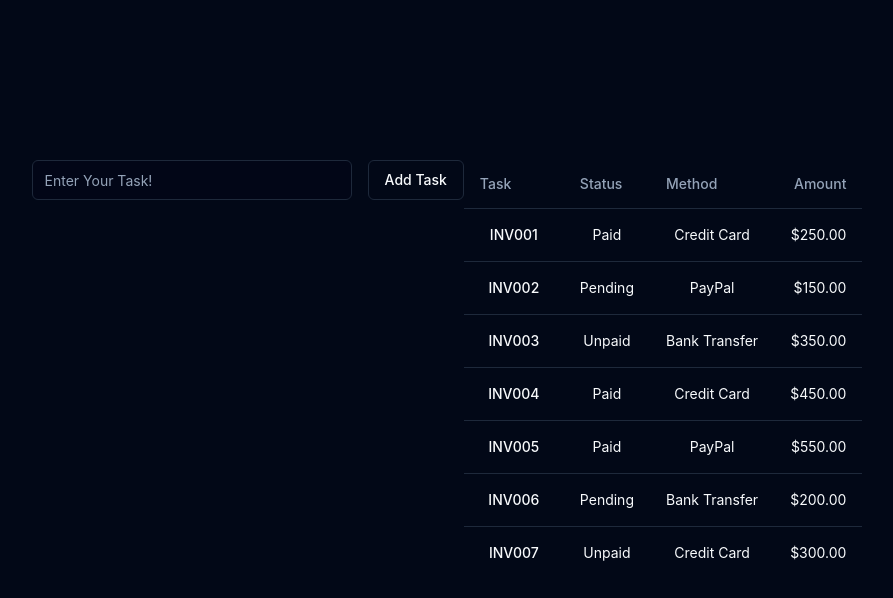
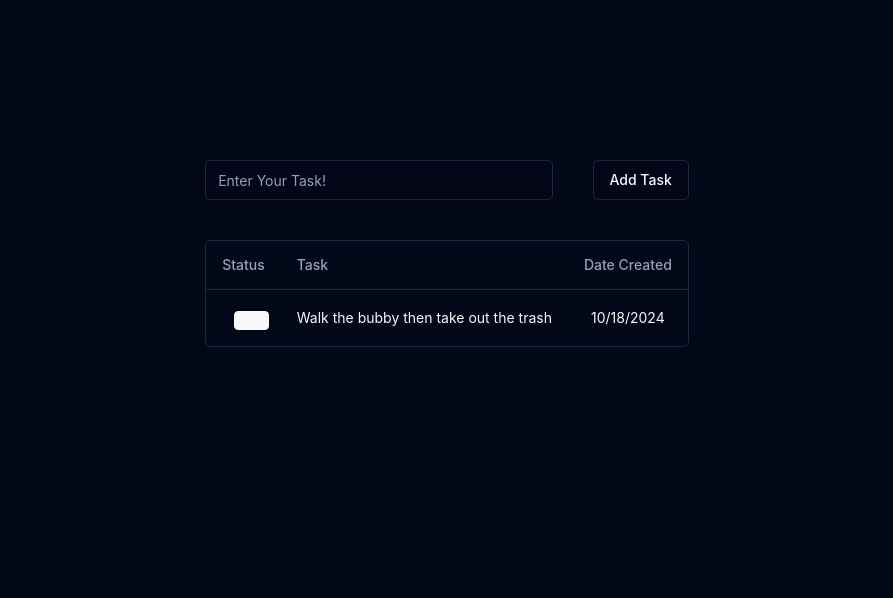
Before and after one commit to ashuaibi99/ayman-task-manager, a React (Vite) app in the folder task-manager/: page / in a window 1280 px wide. Shown: the top 598 px of the page, without its empty margins (193-1086 px from the left). Built offline with nearby package versions, Linux system fonts and the light colour scheme.

Commit message:
Added add functionality, correct dates, and ability to update status

```diff
--- a/task-manager/src/App.tsx
+++ b/task-manager/src/App.tsx
@@ -2,95 +2,76 @@ import './App.css'
 import { Input } from "@/components/ui/input"
 import { Button } from "@/components/ui/button"
 import { ThemeProvider } from "@/components/ui/theme-provider"
-import {
-  Table,
-  TableBody,
-  TableCaption,
-  TableCell,
-  TableFooter,
-  TableHead,
-  TableHeader,
-  TableRow,
-} from "@/components/ui/table"
+import { Task, columns } from "./columns"
+import { useState, useEffect } from 'react'
+import { DataTable } from "./data-table"
 
 
-const invoices = [
-  {
-    invoice: "INV001",
-    paymentStatus: "Paid",
-    totalAmount: "$250.00",
-    paymentMethod: "Credit Card",
-  },
-  {
-    invoice: "INV002",
-    paymentStatus: "Pending",
-    totalAmount: "$150.00",
-    paymentMethod: "PayPal",
-  },
-  {
-    invoice: "INV003",
-    paymentStatus: "Unpaid",
-    totalAmount: "$350.00",
-    paymentMethod: "Bank Transfer",
-  },
-  {
-    invoice: "INV004",
-    paymentStatus: "Paid",
-    totalAmount: "$450.00",
-    paymentMethod: "Credit Card",
-  },
-  {
-    invoice: "INV005",
-    paymentStatus: "Paid",
-    totalAmount: "$550.00",
-    paymentMethod: "PayPal",
-  },
-  {
-    invoice: "INV006",
-    paymentStatus: "Pending",
-    totalAmount: "$200.00",
-    paymentMethod: "Bank Transfer",
-  },
-  {
-    invoice: "INV007",
-    paymentStatus: "Unpaid",
-    totalAmount: "$300.00",
-    paymentMethod: "Credit Card",
-  },
-]
+// TODO: Combobox instead of status box, and then a deletion tab.
+
+
+async function getData(): Promise<Task[]> {
+  return [
+    {
+      id: 1,
+      task: "Walk the bubby then take out the trash",
+      status: "",
+      dateCreated: "10/18/2024",
+    },
+  ]
+}
+
 
 function App() {
+
+  const [data, setData] = useState<Task[]>([])
+  const [newTask, setNewTask] = useState("")
+
+
+  useEffect(() => {
+    async function fetchData(){
+      const tasksData = await getData()
+      setData(tasksData)
+    }
+    fetchData()
+  }, [])
+
+  function handleInput(event: { target: { value: string } }){
+    setNewTask(event.target.value)
+  }
+
+  function getDate(){
+    let today = new Date();
+    const dd = String(today.getDate()).padStart(2, '0');
+    const mm = String(today.getMonth() + 1).padStart(2, '0');
+    const yyyy = today.getFullYear();
+    today =  mm + '/' + dd + '/' + yyyy;
+    return today
+
+  }
+
+  function addTask(){
+    const generateTask: Task =
+    {
+      id: data.length + 1,
+      task: newTask,
+      status: "unchecked",
+      dateCreated: getDate().toString()
+    }
+    setData([...data, generateTask]);
+    setNewTask("")
+  }
+
   return (
     <ThemeProvider defaultTheme="dark">
-      <div className="flex h-screen mt-32">
-        <div className="bg-zinc dark w-80"  >
-          <Input type="text" placeholder="Enter Your Task!" />
+      <div className="flex-col items-center h-screen mt-32">
+        <div className="flex bg-zinc dark w-500"  >
+          <Input className="mr-10" type="text" value={newTask} onChange={handleInput} placeholder="Enter Your Task!" />
+          <Button variant="outline" onClick={addTask}> Add Task </Button>
         </div>
-        <div className="bg-zinc dark flex ml-4 " >
-          <Button variant="outline"> Add Task </Button>
+        <div className="flex-col mt-10">
+          {data.length > 0 ? <DataTable columns={columns} data={data} /> : <p>Loading...</p>}
         </div>
-        <div>
-          <Table>
-        <TableHeader>
-          <TableRow>
-            <TableHead className="w-[100px]">Task</TableHead>
-            <TableHead>Status</TableHead>
-            <TableHead>Method</TableHead>
-            <TableHead className="text-right">Amount</TableHead>
-          </TableRow>
-        </TableHeader>
-        <TableBody>
-          {invoices.map((invoice) => (
-            <TableRow key={invoice.invoice}>
-              <TableCell className="font-medium">{invoice.invoice}</TableCell>
-              <TableCell>{invoice.paymentStatus}</TableCell>
-              <TableCell>{invoice.paymentMethod}</TableCell>
-              <TableCell className="text-right">{invoice.totalAmount}</TableCell>
-            </TableRow>
-          ))}
-        </TableBody>
-      </Table>
-      </div>
       </div>
     </ThemeProvider>
   )
--- /dev/null
+++ b/task-manager/src/columns.tsx
@@ -0,0 +1,33 @@
+"use client"
+
+import { ColumnDef } from "@tanstack/react-table"
+import { Checkbox } from "@/components/ui/checkbox"
+
+export type Task = {
+  id: number
+  task: string
+  status: string
+  dateCreated: string
+}
+
+export const columns: ColumnDef<Task>[] = [
+  {
+    accessorKey: "status",
+    header: "Status",
+    cell: ({ row }) => (
+      <Checkbox
+        checked={row.getIsSelected()}
+        onCheckedChange={(value) => row.toggleSelected(!!value)}
+        aria-label="Select row"
+      />
+    ),
+  },
+  {
+    accessorKey: "task",
+    header: "Task",
+  },
+  {
+    accessorKey: "dateCreated",
+    header: "Date Created",
+  },
+]
--- a/task-manager/src/components/ui/button.tsx
+++ b/task-manager/src/components/ui/button.tsx
@@ -5,19 +5,19 @@ import { cva, type VariantProps } from "class-variance-authority"
 import { cn } from "@/lib/utils"
 
 const buttonVariants = cva(
-  "inline-flex items-center justify-center gap-2 whitespace-nowrap rounded-md text-sm font-medium ring-offset-background transition-colors focus-visible:outline-none focus-visible:ring-2 focus-visible:ring-ring focus-visible:ring-offset-2 disabled:pointer-events-none disabled:opacity-50 [&_svg]:pointer-events-none [&_svg]:size-4 [&_svg]:shrink-0",
+  "inline-flex items-center justify-center gap-2 whitespace-nowrap rounded-md text-sm font-medium ring-offset-white transition-colors focus-visible:outline-none focus-visible:ring-2 focus-visible:ring-slate-950 focus-visible:ring-offset-2 disabled:pointer-events-none disabled:opacity-50 [&_svg]:pointer-events-none [&_svg]:size-4 [&_svg]:shrink-0 dark:ring-offset-slate-950 dark:focus-visible:ring-slate-300",
   {
     variants: {
       variant: {
-        default: "bg-primary text-primary-foreground hover:bg-primary/90",
+        default: "bg-slate-900 text-slate-50 hover:bg-slate-900/90 dark:bg-slate-50 dark:text-slate-900 dark:hover:bg-slate-50/90",
         destructive:
-          "bg-destructive text-destructive-foreground hover:bg-destructive/90",
+          "bg-red-500 text-slate-50 hover:bg-red-500/90 dark:bg-red-900 dark:text-slate-50 dark:hover:bg-red-900/90",
         outline:
-          "border border-input bg-background hover:bg-accent hover:text-accent-foreground",
+          "border border-slate-200 bg-white hover:bg-slate-100 hover:text-slate-900 dark:border-slate-800 dark:bg-slate-950 dark:hover:bg-slate-800 dark:hover:text-slate-50",
         secondary:
-          "bg-secondary text-secondary-foreground hover:bg-secondary/80",
-        ghost: "hover:bg-accent hover:text-accent-foreground",
-        link: "text-primary underline-offset-4 hover:underline",
+          "bg-slate-100 text-slate-900 hover:bg-slate-100/80 dark:bg-slate-800 dark:text-slate-50 dark:hover:bg-slate-800/80",
+        ghost: "hover:bg-slate-100 hover:text-slate-900 dark:hover:bg-slate-800 dark:hover:text-slate-50",
+        link: "text-slate-900 underline-offset-4 hover:underline dark:text-slate-50",
       },
       size: {
         default: "h-10 px-4 py-2",
--- /dev/null
+++ b/task-manager/src/components/ui/checkbox.tsx
@@ -0,0 +1,28 @@
+import * as React from "react"
+import * as CheckboxPrimitive from "@radix-ui/react-checkbox"
+import { Check } from "lucide-react"
+
+import { cn } from "@/lib/utils"
+
+const Checkbox = React.forwardRef<
+  React.ElementRef<typeof CheckboxPrimitive.Root>,
+  React.ComponentPropsWithoutRef<typeof CheckboxPrimitive.Root>
+>(({ className, ...props }, ref) => (
+  <CheckboxPrimitive.Root
+    ref={ref}
+    className={cn(
+      "peer h-4 w-4 shrink-0 rounded-sm border border-slate-200 border-slate-900 ring-offset-white focus-visible:outline-none focus-visible:ring-2 focus-visible:ring-slate-950 focus-visible:ring-offset-2 disabled:cursor-not-allowed disabled:opacity-50 data-[state=checked]:bg-slate-900 data-[state=checked]:text-slate-50 dark:border-slate-800 dark:border-slate-50 dark:ring-offset-slate-950 dark:focus-visible:ring-slate-300 dark:data-[state=checked]:bg-slate-50 dark:data-[state=checked]:text-slate-900",
+      className
+    )}
+    {...props}
+  >
+    <CheckboxPrimitive.Indicator
+      className={cn("flex items-center justify-center text-current")}
+    >
+      <Check className="h-4 w-4" />
+    </CheckboxPrimitive.Indicator>
+  </CheckboxPrimitive.Root>
+))
+Checkbox.displayName = CheckboxPrimitive.Root.displayName
+
+export { Checkbox }
--- /dev/null
+++ b/task-manager/src/components/ui/label.tsx
@@ -0,0 +1,24 @@
+import * as React from "react"
+import * as LabelPrimitive from "@radix-ui/react-label"
+import { cva, type VariantProps } from "class-variance-authority"
+
+import { cn } from "@/lib/utils"
+
+const labelVariants = cva(
+  "text-sm font-medium leading-none peer-disabled:cursor-not-allowed peer-disabled:opacity-70"
+)
+
+const Label = React.forwardRef<
+  React.ElementRef<typeof LabelPrimitive.Root>,
+  React.ComponentPropsWithoutRef<typeof LabelPrimitive.Root> &
+    VariantProps<typeof labelVariants>
+>(({ className, ...props }, ref) => (
+  <LabelPrimitive.Root
+    ref={ref}
+    className={cn(labelVariants(), className)}
+    {...props}
+  />
+))
+Label.displayName = LabelPrimitive.Root.displayName
+
+export { Label }
--- /dev/null
+++ b/task-manager/src/data-table.tsx
@@ -0,0 +1,80 @@
+"use client"
+
+import {
+  ColumnDef,
+  flexRender,
+  getCoreRowModel,
+  useReactTable,
+} from "@tanstack/react-table"
+
+import {
+  Table,
+  TableBody,
+  TableCell,
+  TableHead,
+  TableHeader,
+  TableRow,
+} from "@/components/ui/table"
+
+interface DataTableProps<TData, TValue> {
+  columns: ColumnDef<TData, TValue>[]
+  data: TData[]
+}
+
+export function DataTable<TData, TValue>({
+  columns,
+  data,
+}: DataTableProps<TData, TValue>) {
+  const table = useReactTable({
+    data,
+    columns,
+    getCoreRowModel: getCoreRowModel(),
+  })
+
+  return (
+    <div className="rounded-md border">
+      <Table>
+        <TableHeader>
+          {table.getHeaderGroups().map((headerGroup) => (
+            <TableRow key={headerGroup.id}>
+              {headerGroup.headers.map((header) => {
+                return (
+                  <TableHead key={header.id}>
+                    {header.isPlaceholder
+                      ? null
+                      : flexRender(
+                          header.column.columnDef.header,
+                          header.getContext()
+                        )}
+                  </TableHead>
+                )
+              })}
+            </TableRow>
+          ))}
+        </TableHeader>
+        <TableBody>
+          {table.getRowModel().rows?.length ? (
+            table.getRowModel().rows.map((row) => (
+              <TableRow
+                key={row.id}
+                data-state={row.getIsSelected() && "selected"}
+              >
+                {row.getVisibleCells().map((cell) => (
+                  <TableCell key={cell.id}>
+                    {flexRender(cell.column.columnDef.cell, cell.getContext())}
+                  </TableCell>
+                ))}
+              </TableRow>
+            ))
+          ) : (
+            <TableRow>
+              <TableCell colSpan={columns.length} className="h-24 text-center">
+                No results.
+              </TableCell>
+            </TableRow>
+          )}
+        </TableBody>
+      </Table>
+    </div>
+  )
+}
--- a/task-manager/tsconfig.json
+++ b/task-manager/tsconfig.json
@@ -9,5 +9,5 @@
     "paths": {
       "@/*": ["./src/*"]
     }
-  }
+  },
 }
```
Also changed, not shown: task-manager/package.json (+6 -1 lines), task-manager/src/components/ui/form.tsx (added, +176 -0 lines), 1 other file (tests, documents, lock files or other folders).
